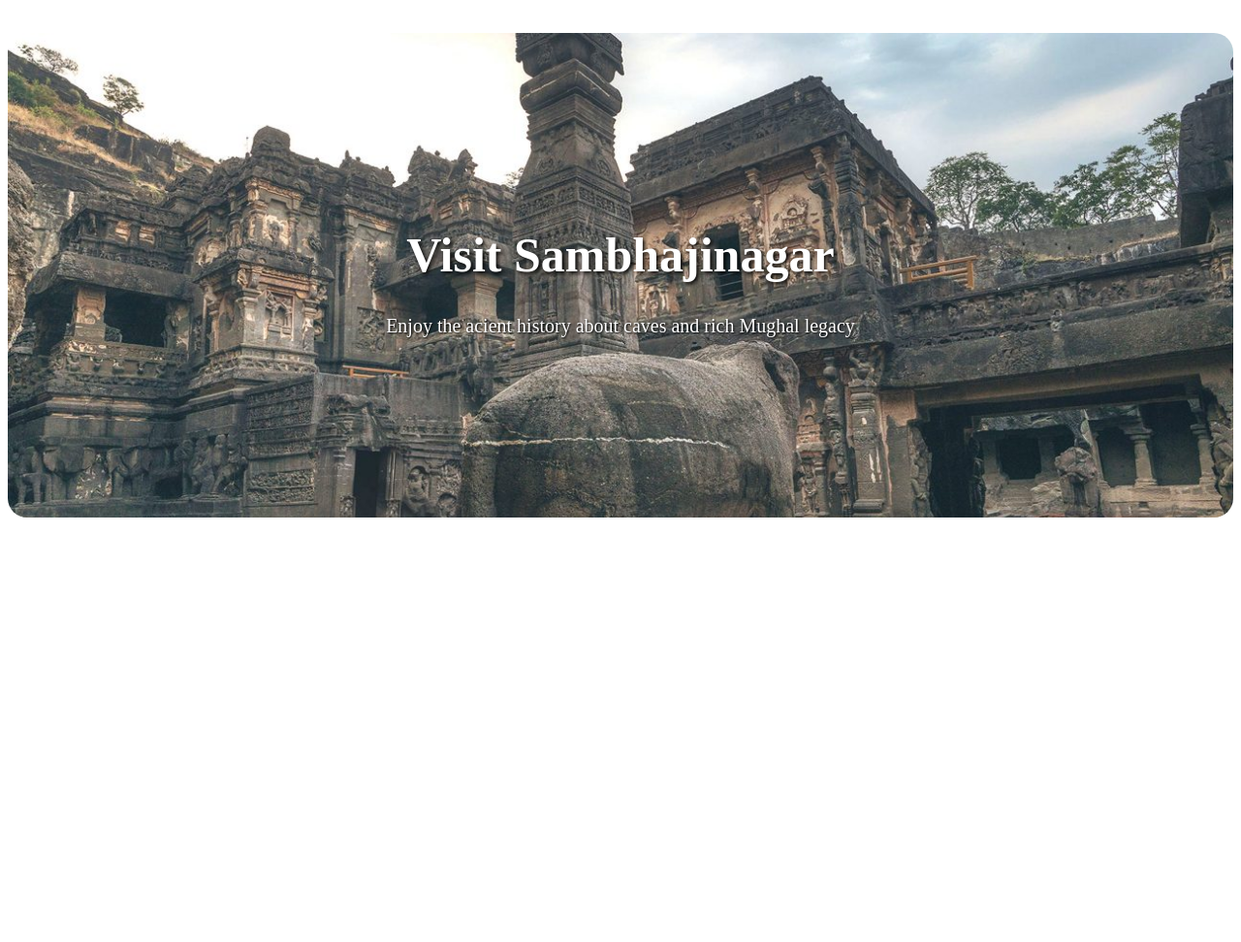
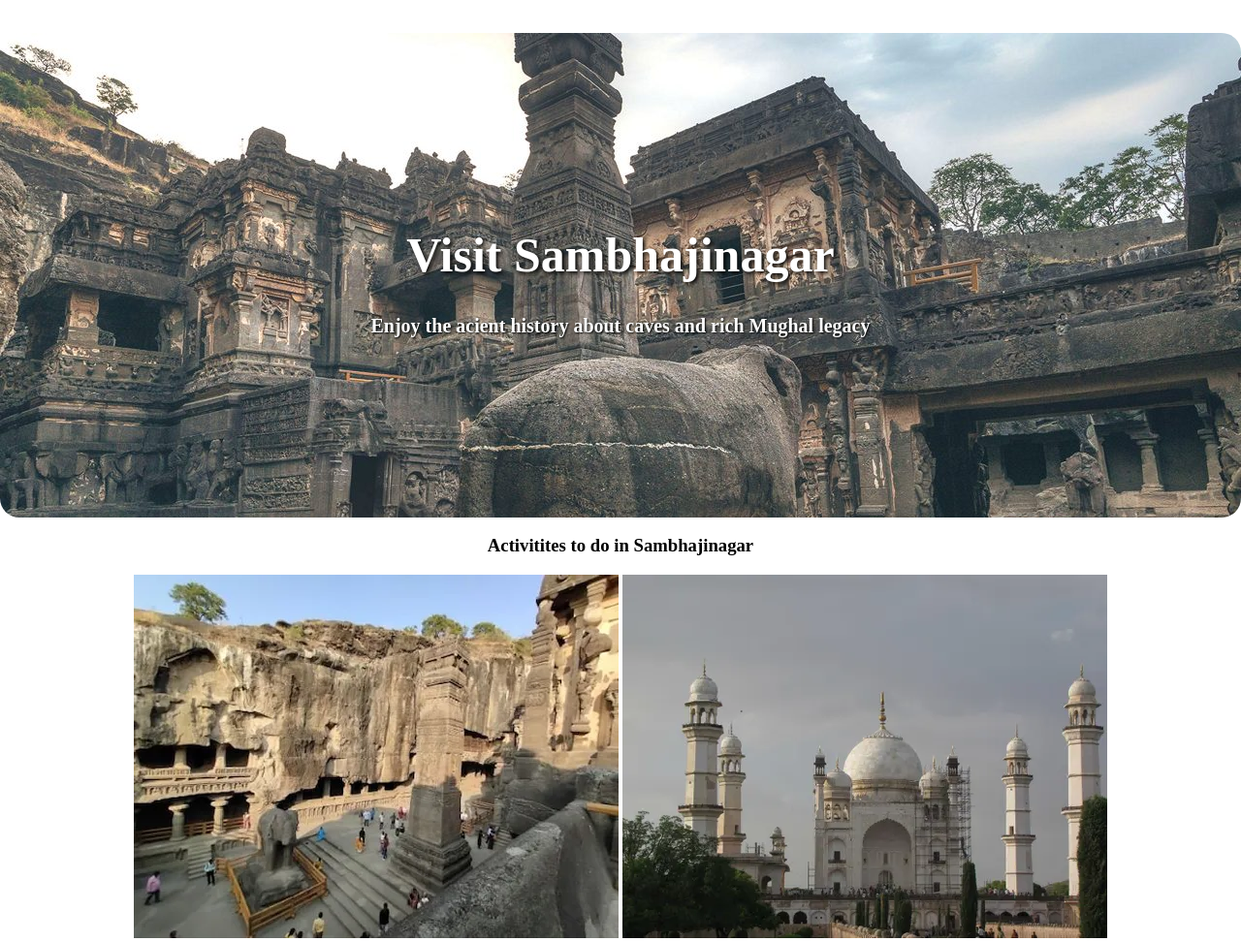
Before and after one commit to vishnupriya-shisode/solo-project, a plain HTML site: page index.html in a window 1280 px wide. Shown: the top 972 px of the page at 97% size. Before the commit the page ends 800 px from the top, so only its background shows below. Drawn offline with Linux system fonts and the light colour scheme.

Commit message:
initial changes and add ons

```diff
--- a/index.html
+++ b/index.html
@@ -5,11 +5,16 @@
     <title>Document</title>
 </head>
 <body>
+    <div class="hero">
+        <h1>Visit Sambhajinagar</h1>
+        <h2>Enjoy the acient history about caves and rich Mughal legacy</h2>
+    </div>
+
     <div>
-
-        <h1>Visit Sambhajinagar</h1>
-        <p>Enjoy the acient history about caves and rich Mughal legacy</p>
-
+        <h3>Activitites to do in Sambhajinagar</h3>
+        <img src="images/ajanta.webp">
+        <img src="images/bibi.webp">
+        <img src="images/paithan.webp">
     </div>
 
 </body>
--- a/styles.css
+++ b/styles.css
@@ -1,7 +1,11 @@
-div {
+body{
+    margin:0;
+    text-align: center;
+}
+.hero {
     background-image: url("images/Abad.jpeg");
     height: 500px;
-    width: 100%;
+    width: 100;
     background-size: cover;
     border-radius: 20px;
 }
@@ -12,7 +16,7 @@ h1 {
     font-size: 50px;
     text-shadow: 2px 2px 4px #000000;
 }
-p {
+h2 {
     color: white;
     text-align: center;
     font-size: 20px;
```
Also changed, not shown: images/ajanta.webp (added), images/bibi.webp (added), images/paithan.webp (added), 2 other files.
